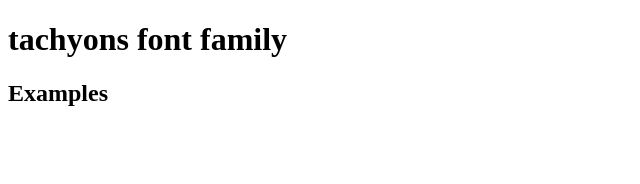
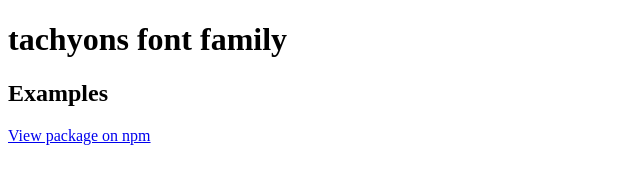
Before and after one commit to tachyons-css/tachyons-font-family, a website: page index.html in a window 1280 px wide. Shown: the whole page, without its empty margins (0-640 px from the left). Drawn offline with Linux system fonts and the light colour scheme.

Commit message:
Adding link to npm module

```diff
--- a/index.html
+++ b/index.html
@@ -13,5 +13,6 @@
   <body>
     <h1>tachyons font family</h1>
     <h2>Examples</h2>
+    <a href="http://npmjs.org/package/tachyons-font-family" title="tachyons-font-family">View package on npm</a>
   </body>
 </html>
```
